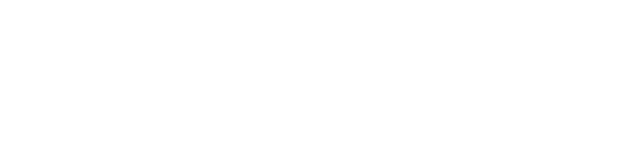
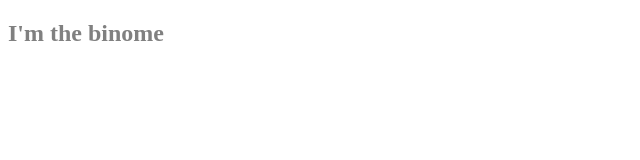
Before and after one commit to ousmane91/Sitetest, a plain HTML site: page index.html in a window 1280 px wide. Shown: the whole page, without its empty margins (0-640 px from the left). Drawn offline with Linux system fonts and the light colour scheme.

Commit message:
index.html

```diff
--- a/index.html
+++ b/index.html
@@ -6,11 +6,12 @@
 
 
 
+<body style="color:#808080">
+
+<h2>I'm the binome</h2>
+
 </body>
 
 
 
-
-
-
 </html>
```
